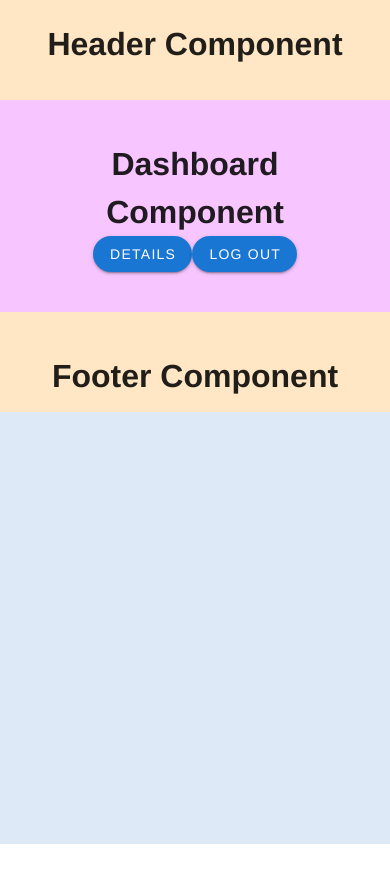
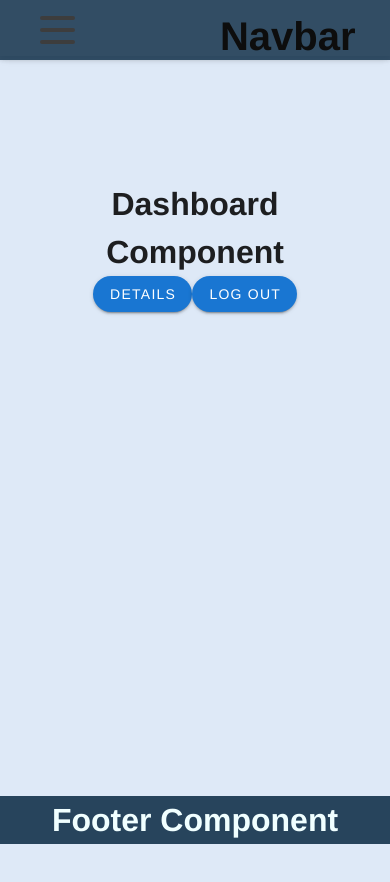
Before and after one commit to harshit2525030/Vuejs, a Vue app: page /home in a window 390 px wide. Shown: the top 882 px of the page. Before the commit the page ends 844 px from the top, so only its background shows below. Built offline with nearby package versions, Linux system fonts and the light colour scheme.

Commit message:
added ui part at home page

```diff
--- a/src/components/HomePage/Dashboard.vue
+++ b/src/components/HomePage/Dashboard.vue
@@ -13,11 +13,13 @@
 </template>
 
 <script>
+import {RouteEnum} from "../../router/routeEnum";
 export default {
   name: "DashboardComponent",
   methods: {
     removeUser() {
       localStorage.clear();
+      this.$router.push(RouteEnum.LOGIN);
     },
     getUserDetials() {
       let data = localStorage.getItem("user");
@@ -29,8 +31,4 @@ export default {
 </script>
 
 <style scoped>
-.products {
-  background-color: rgb(247, 197, 255);
-  padding: 40px;
-}
 </style>
--- a/src/components/HomePage/Footer.vue
+++ b/src/components/HomePage/Footer.vue
@@ -1,6 +1,6 @@
 <template>
   <div class="footer">
-    <h1>Footer Component</h1>
+    <h1 class="heading">Footer Component</h1>
   </div>
 </template>
 
@@ -10,11 +10,15 @@ export default {
 };
 </script>
 
-<style scoped>
+<style>
+.v-footer {
+  padding: 0px !important;
+}
 .footer {
-  background-color: rgb(255, 230, 197);
-  height: 100px;
-  padding: 40px;
-  margin: 0px;
+  background-color: #27445C;
+  flex: 100%;
+}
+.heading{
+  color: azure;
 }
 </style>
--- a/src/components/HomePage/Header.vue
+++ b/src/components/HomePage/Header.vue
@@ -1,20 +1,210 @@
 <template>
-  <div class="header">
-    <h1>Header Component</h1>
-  </div>
+  <nav class="navbar">
+    <div class="navbar-container container">
+      <input type="checkbox" name="" id="" />
+      <div class="hamburger-lines">
+        <span class="line line1"></span>
+        <span class="line line2"></span>
+        <span class="line line3"></span>
+      </div>
+      <ul class="menu-items">
+        <li><a href="#">Home</a></li>
+        <li><a href="#">About</a></li>
+        <li><a href="#">Category</a></li>
+        <li><a href="#">Menu</a></li>
+        <li><a href="#">Testimonial</a></li>
+        <li>
+          <v-btn v-on:click="removeUser" rounded color="primary" dark>
+            Log Out
+          </v-btn>
+        </li>
+      </ul>
+      <h1 class="logo">Navbar</h1>
+    </div>
+  </nav>
 </template>
 
 <script>
+import {RouteEnum} from "../../router/routeEnum";
 export default {
   name: "HeaderComponent",
+  created: function () {
+    let data = localStorage.getItem("user");
+    data = JSON.parse(data);
+    console.log(data);
+  },
+  methods: {
+    removeUser() {
+      localStorage.clear();
+      this.$router.push(RouteEnum.LOGIN);
+    },
+  },
 };
 </script>
 
-<style scoped>
-.header {
-  background-color: rgb(255, 230, 197);
-  height: 100px;
-  padding: 20px;
-  margin: 0px;
+<style>
+.navbar{
+  padding: 0px !important;
+}
+.navbar input[type="checkbox"],
+.navbar .hamburger-lines {
+  display: none;
+}
+
+.container {
+  max-width: 1200px;
+  width: 90%;
+  margin: auto;
+}
+
+.navbar {
+  /* box-shadow: 0px 5px 10px 0px #aaa; */
+  position: fixed;
+  width: 100%;
+  background: #27445C;
+  color: #000;
+  opacity: 0.85;
+  z-index: 100;
+}
+
+.navbar-container {
+  display: flex;
+  justify-content: space-between;
+  height: 50px;
+  align-items: center;
+}
+
+.menu-items {
+  order: 2;
+  display: flex;
+}
+.logo {
+  order: 1;
+  font-size: 2.1rem;
+}
+
+.menu-items li {
+  list-style: none;
+  margin-left: 1.5rem;
+  font-size: 1.2rem;
+}
+
+.navbar a {
+  color: #27445c;
+  text-decoration: none;
+  font-weight: 500;
+  transition: color 0.3s ease-in-out;
+}
+
+.navbar a:hover {
+  color: #791111;
+}
+
+@media (max-width: 768px) {
+  .navbar {
+    opacity: 0.95;
+  }
+
+  .navbar-container input[type="checkbox"],
+  .navbar-container .hamburger-lines {
+    display: block;
+  }
+
+  .navbar-container {
+    display: block;
+    position: relative;
+    height: 64px;
+  }
+
+  .navbar-container input[type="checkbox"] {
+    position: absolute;
+    display: block;
+    height: 32px;
+    width: 30px;
+    top: 20px;
+    left: 20px;
+    z-index: 5;
+    opacity: 0;
+    cursor: pointer;
+  }
+
+  .navbar-container .hamburger-lines {
+    display: block;
+    height: 28px;
+    width: 35px;
+    position: absolute;
+    top: 20px;
+    left: 20px;
+    z-index: 2;
+    display: flex;
+    flex-direction: column;
+    justify-content: space-between;
+  }
+
+  .navbar-container .hamburger-lines .line {
+    display: block;
+    height: 4px;
+    width: 100%;
+    border-radius: 10px;
+    background: #333;
+  }
+
+  .navbar-container .hamburger-lines .line1 {
+    transform-origin: 0% 0%;
+    transition: transform 0.3s ease-in-out;
+  }
+
+  .navbar-container .hamburger-lines .line2 {
+    transition: transform 0.2s ease-in-out;
+  }
+
+  .navbar-container .hamburger-lines .line3 {
+    transform-origin: 0% 100%;
+    transition: transform 0.3s ease-in-out;
+  }
+
+  .navbar .menu-items {
+    padding-top: 100px;
+    background: #fff;
+    height: 100vh;
+    max-width: 300px;
+    transform: translate(-150%);
+    display: flex;
+    flex-direction: column;
+    margin-left: -40px;
+    padding-left: 40px;
+    transition: transform 0.5s ease-in-out;
+    box-shadow: 5px 0px 10px 0px #aaa;
+    overflow: scroll;
+  }
+
+  .navbar .menu-items li {
+    margin-bottom: 1.8rem;
+    font-size: 1.1rem;
+    font-weight: 500;
+  }
+
+  .logo {
+    position: absolute;
+    top: 10px;
+    right: 15px;
+    font-size: 2.5rem;
+  }
+
+  .navbar-container input[type="checkbox"]:checked ~ .menu-items {
+    transform: translateX(0);
+  }
+
+  .navbar-container input[type="checkbox"]:checked ~ .hamburger-lines .line1 {
+    transform: rotate(45deg);
+  }
+
+  .navbar-container input[type="checkbox"]:checked ~ .hamburger-lines .line2 {
+    transform: scaleY(0);
+  }
+
+  .navbar-container input[type="checkbox"]:checked ~ .hamburger-lines .line3 {
+    transform: rotate(-45deg);
+  }
 }
 </style>
--- a/src/components/HomePage/Home.vue
+++ b/src/components/HomePage/Home.vue
@@ -1,10 +1,22 @@
 <template>
-  <div>
-    <!-- Components -->
-    <Header />
-    <Dashboard />
-    <Footer />
-  </div>
+  <v-main>
+    <v-app>
+      <v-app-bar app>
+        <Header />
+      </v-app-bar>
+
+      <v-main>
+        <v-container fluid>
+          <Dashboard />
+          <router-view></router-view>
+        </v-container>
+      </v-main>
+
+      <v-footer app>
+        <Footer />
+      </v-footer>
+    </v-app>
+  </v-main>
 </template>
 
 <script>
@@ -22,6 +34,8 @@ export default {
 };
 </script>
 
-<style scoped>
-
+<style>
+.v-toolbar__content {
+  padding: 0px !important;
+}
 </style>
--- a/src/components/Login.vue
+++ b/src/components/Login.vue
@@ -132,11 +132,6 @@ export default {
           email: this.email,
           password: this.password,
         };
-        // Axios Post Request
-        // const result = await axios.post(
-        //   "http://restapi.adequateshop.com/api/authaccount/login",
-        //   payload,
-        // );
         const result = await APIService.rawPost("/authaccount/login", payload);
         console.log(result);
         if (result.data.code === 1) return toastr.error(result.data.message);
--- a/src/components/Register.vue
+++ b/src/components/Register.vue
@@ -174,12 +174,7 @@ export default {
           email: this.email,
           password: this.password,
         };
-        // Axios Post Request
-        // const result = await axios.post(
-        //   "http://restapi.adequateshop.com/api/authaccount/registration",
-        //   payload
-        // );
-
+        if (this.password == this.confirmPassword) {
           const result = await APIService.rawPost(
             "/authaccount/registration",
             payload
@@ -188,6 +183,10 @@ export default {
           toastr.success(result.data.message);
           console.log(result);
           this.$router.push(RouteEnum.LOGIN);
+        }
+        else{
+          toastr.error("Password doesn't matched...");
+        }
       } catch (err) {
         console.log(err);
       }
```
Lines whose indentation alone changed are shown as unchanged.
